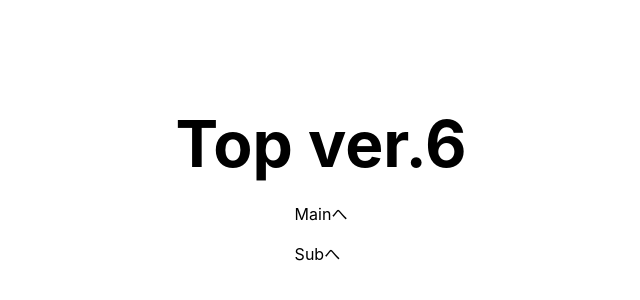
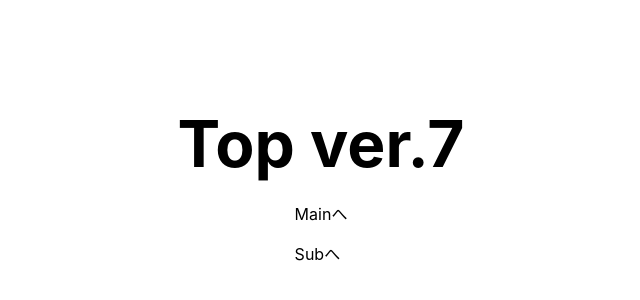
Before and after one commit to akinogu/next-pwa-sample, a Next.js app: page / in a window 1280 px wide. Shown: the part 214-514 px from the top of the page, without its empty margins (319-959 px from the left). Built offline with nearby package versions, Linux system fonts and the light colour scheme.

Commit message:
updated to 7

```diff
--- a/pages/index.tsx
+++ b/pages/index.tsx
@@ -43,7 +43,7 @@ const Home: NextPage = () => {
 
       <main className={styles.main}>
         <h1 className={styles.title}>
-          Top ver.6
+          Top ver.7
         </h1>
         <div className={styles.linkWrap}>
           <Link href='/main'>Mainへ</Link>
```
